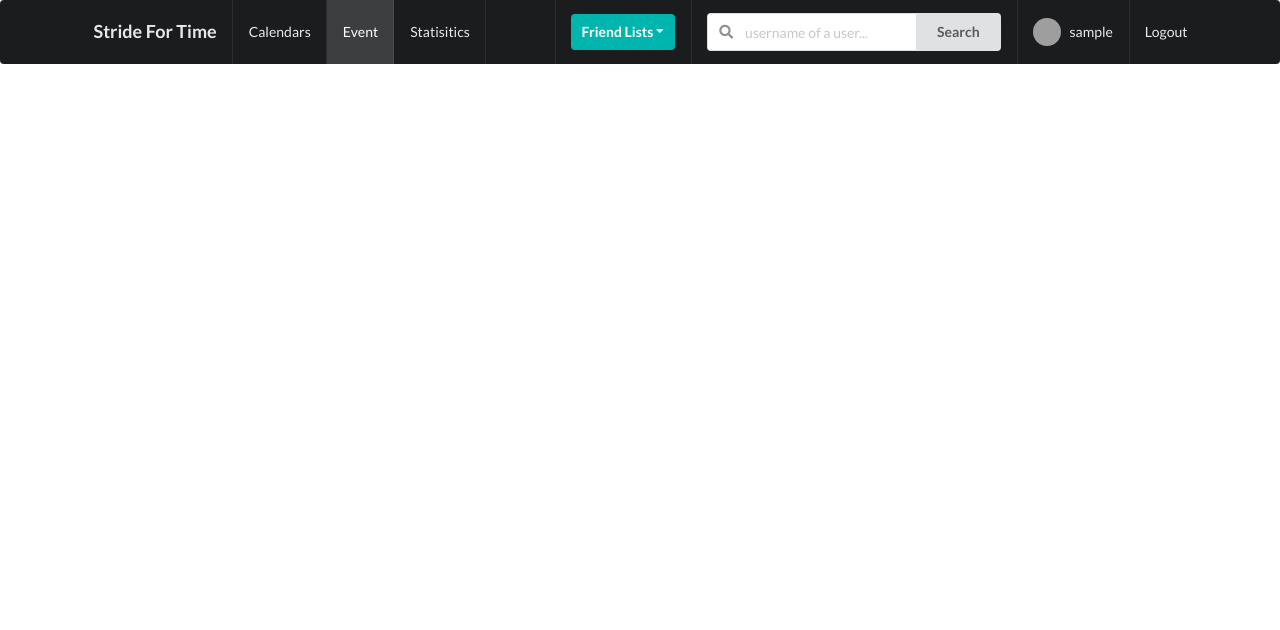
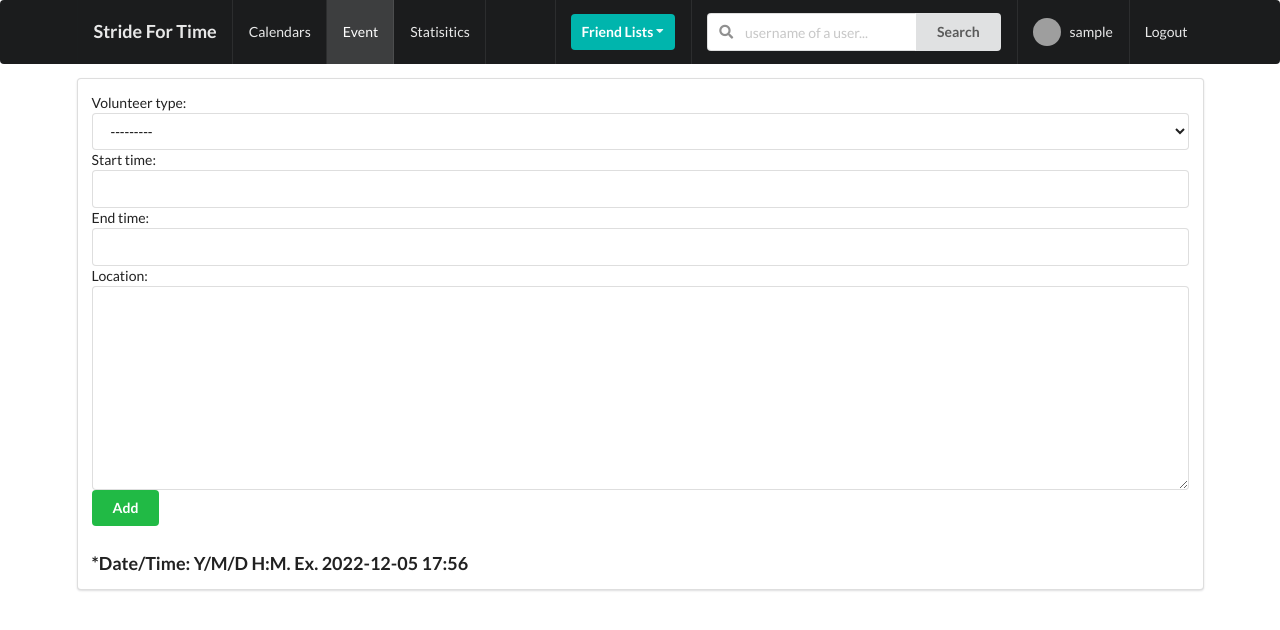
Before and after one commit to RyanAveritt/StrideForTime, a Django app: page /calendars/event/ in a window 1280 px wide. Shown: the top 630 px of the page. Run offline with Django 3.2, Linux system fonts and the light colour scheme; the visitor is signed in with stand-in values (Sample User, id 1); data comes from the database, SQL or seed files in the repository; some libraries are stand-ins or nearby versions; grey boxes are pictures that could not be loaded.

Commit message:
basic event form

```diff
--- a/src/calendars/forms.py
+++ b/src/calendars/forms.py
@@ -1,9 +1,9 @@
-# from django import forms
-# from .models import Calendar
+from django import forms
+from .models import Calendar
 # from django.contrib.auth.forms import UserCreationForm
 # from django.contrib.auth.models import User
 
-# class CalendarModelForm(forms.ModelForm):
-#     class Meta:
-#         model = Calendar
-#         fields = ('start_time', 'end_date', 'location', 'volunteer_type')
+class CalendarModelForm(forms.ModelForm):
+    class Meta:
+        model = Calendar
+        fields = ('volunteer_type', 'start_time', 'end_time', 'location')
--- a/src/calendars/models.py
+++ b/src/calendars/models.py
@@ -12,7 +12,7 @@ class Calendar(models.Model):
 
     volunteer_type = models.CharField(max_length=5, choices=VolTypes.choices, blank=False)
     start_time = models.DateTimeField(blank=False)
-    end_time = models.DateTimeField( blank=False)
+    end_time = models.DateTimeField(blank=False)
     #may want a sub model for location
     location = models.TextField(max_length=200, blank=False)
     created = models.DateTimeField(auto_now_add=True)
--- a/src/calendars/templates/calendars/event.html
+++ b/src/calendars/templates/calendars/event.html
@@ -3,3 +3,19 @@
 {% block title %}
 event
 {% endblock title %}
+
+{% block content %}
+<div class="five wide column">
+  <div class="ui segment">
+    {% if confirm %}
+      <div class="ui green message">Event has been added</div>
+    {% endif %}
+        <form action="" method="POST" class='ui form' enctype="multipart/form-data">
+          {% csrf_token %}
+          {{form}}
+          <button type='submit' name="submit_event_form" class="ui positive button w-full mt-5">Add</button>
+      </form>
+      <h3>*Date/Time: Y/M/D H:M. Ex. {{example_time}}</h3>
+  </div>
+</div>
+{% endblock content %}
--- a/src/calendars/views.py
+++ b/src/calendars/views.py
@@ -1,9 +1,11 @@
 from django.shortcuts import render, redirect
 from .models import Calendar
+from .forms import CalendarModelForm
 from profiles.models import Profile
 from django.contrib.auth.decorators import login_required
 from django.contrib.auth.mixins import LoginRequiredMixin
 from django.http import HttpResponse
+from datetime import datetime
 from django.template import loader
 import json
 
@@ -31,9 +33,23 @@ def my_calendar_view(request):
 @login_required
 def add_event_view(request):
     #deal with form here, ref profile my_profile_view
+    profile = Profile.objects.get(user=request.user)
+    form = CalendarModelForm(request.POST or None)
+    confirm = False
+
+    if request.method == 'POST':
+        if form.is_valid():
+            instance = form.save(commit=False)
+            instance.attendee = profile
+            form.save()
+            form = CalendarModelForm()
+            confirm = True
+
     context = {
-        'event': "sample",
-    }
+        'example_time': datetime.now().strftime("%Y-%m-%d %H:%M"),
+        'form': form,
+        'confirm': confirm
+	}
     return render(request, 'calendars/event.html', context)
 
 @login_required
--- a/src/stride/views.py
+++ b/src/stride/views.py
@@ -7,9 +7,6 @@ from django.contrib.auth.decorators import login_required
 def home_view(request):
     statement = 'Welcome'
     user = request.user
-    #calc stats here, make a new tab, or on calendar tab; needs to check for login
-    # profile = Profile.objects.get(user=user)
-    # user = User.objects.get(username=user)
 
     context = {
         'hello' : statement,
```
